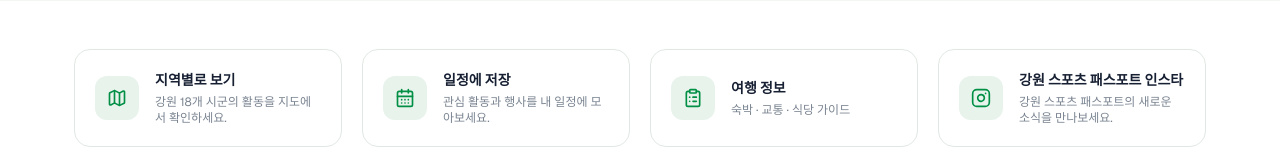
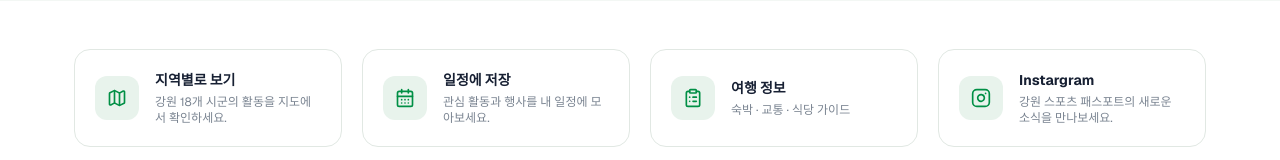
Before and after one commit to snupels/snupel, a Next.js app: page / in a window 1280 px wide. Shown: the part 1355-1515 px from the top of the page. Built offline with nearby package versions, Linux system fonts and the light colour scheme; no server answers.

Commit message:
fix: rename instagram utility label

```diff
--- a/components/HomePage.tsx
+++ b/components/HomePage.tsx
@@ -72,7 +72,7 @@ const quickLinks: Array<{ icon: AppIconName; title: string; description: string
   { icon: "map", title: "지역별로 보기", description: "강원 18개 시군의 활동을 지도에서 확인하세요." },
   { icon: "calendar", title: "일정에 저장", description: "관심 활동과 행사를 내 일정에 모아보세요." },
   { icon: "clipboard", title: "여행 정보", description: "숙박 · 교통 · 식당 가이드" },
-  { icon: "instagram", title: "강원 스포츠 패스포트 인스타", description: "강원 스포츠 패스포트의 새로운 소식을 만나보세요." },
+  { icon: "instagram", title: "Instargram", description: "강원 스포츠 패스포트의 새로운 소식을 만나보세요." },
 ];
 
 const gangwonWeatherRegions = [
--- a/components/PortalPage.tsx
+++ b/components/PortalPage.tsx
@@ -348,7 +348,7 @@ function PortalPageContent({ page }: { page: PortalPageKey }) {
 
       <section className="bg-[#f3f7f4] py-12">
         <div className="mx-auto grid max-w-[1180px] gap-5 px-4 sm:grid-cols-2 sm:px-6 lg:grid-cols-4">
-          {[{ icon: "map" as const, title: "지역별로 보기", text: "강원 18개 시군의 활동을 지도에서 확인하세요." }, { icon: "calendar" as const, title: "일정에 저장", text: "관심 활동과 행사를 내 일정에 모아보세요." }, { icon: "clipboard" as const, title: "여행 정보", text: "숙박 · 교통 · 식당 가이드" }, { icon: "instagram" as const, title: "강원 스포츠 패스포트 인스타", text: "강원 스포츠 패스포트의 새로운 소식을 만나보세요." }].map((item) => <div key={item.title} className="rounded-2xl border border-[#dfe8e2] bg-white p-6"><span className="flex size-10 items-center justify-center rounded-xl bg-[#e8f3ec] text-[#008f45]"><AppIcon name={item.icon} className="size-5" /></span><h3 className="mt-4 font-bold">{item.title}</h3><p className="mt-2 text-sm leading-6 text-[#6f7a87]">{item.text}</p></div>)}
+          {[{ icon: "map" as const, title: "지역별로 보기", text: "강원 18개 시군의 활동을 지도에서 확인하세요." }, { icon: "calendar" as const, title: "일정에 저장", text: "관심 활동과 행사를 내 일정에 모아보세요." }, { icon: "clipboard" as const, title: "여행 정보", text: "숙박 · 교통 · 식당 가이드" }, { icon: "instagram" as const, title: "Instargram", text: "강원 스포츠 패스포트의 새로운 소식을 만나보세요." }].map((item) => <div key={item.title} className="rounded-2xl border border-[#dfe8e2] bg-white p-6"><span className="flex size-10 items-center justify-center rounded-xl bg-[#e8f3ec] text-[#008f45]"><AppIcon name={item.icon} className="size-5" /></span><h3 className="mt-4 font-bold">{item.title}</h3><p className="mt-2 text-sm leading-6 text-[#6f7a87]">{item.text}</p></div>)}
         </div>
       </section>
     </div>
```
